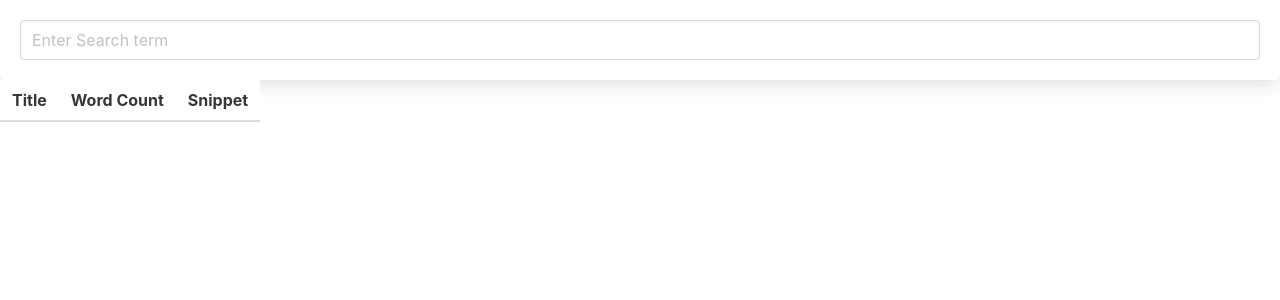
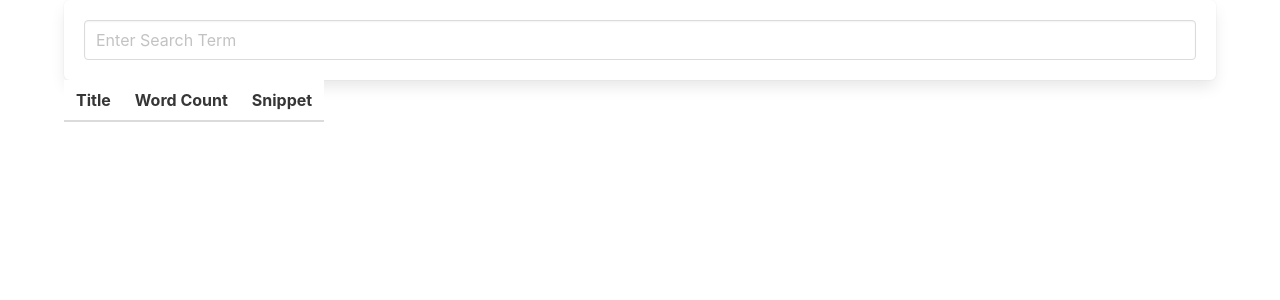
Before and after one commit to akgmage/explore, an Angular app: page / in a window 1280 px wide. Shown: the top 300 px of the page. Built offline with nearby package versions, Linux system fonts and the light colour scheme.

Commit message:
Wrap searchbar and pagelist with a contianer

```diff
--- a/src/app/app.component.html
+++ b/src/app/app.component.html
@@ -1,2 +1,4 @@
-<app-search-bar (submitted)="onTerm($any($event))"></app-search-bar>
-<app-page-list [pages]="pages"></app-page-list>
+<div class="container">
+    <app-search-bar (submitted)="onTerm($any($event))"></app-search-bar>
+    <app-page-list [pages]="pages"></app-page-list>
+</div>
--- a/src/app/search-bar/search-bar.component.html
+++ b/src/app/search-bar/search-bar.component.html
@@ -1,7 +1,7 @@
 <div class="box">
     <form (submit)="onFormSubmit($event)">
         <input
-            placeholder="Enter Search term"
+            placeholder="Enter Search Term"
             class="input"
             (input)="term = $any($event).target.value"
         />
```
